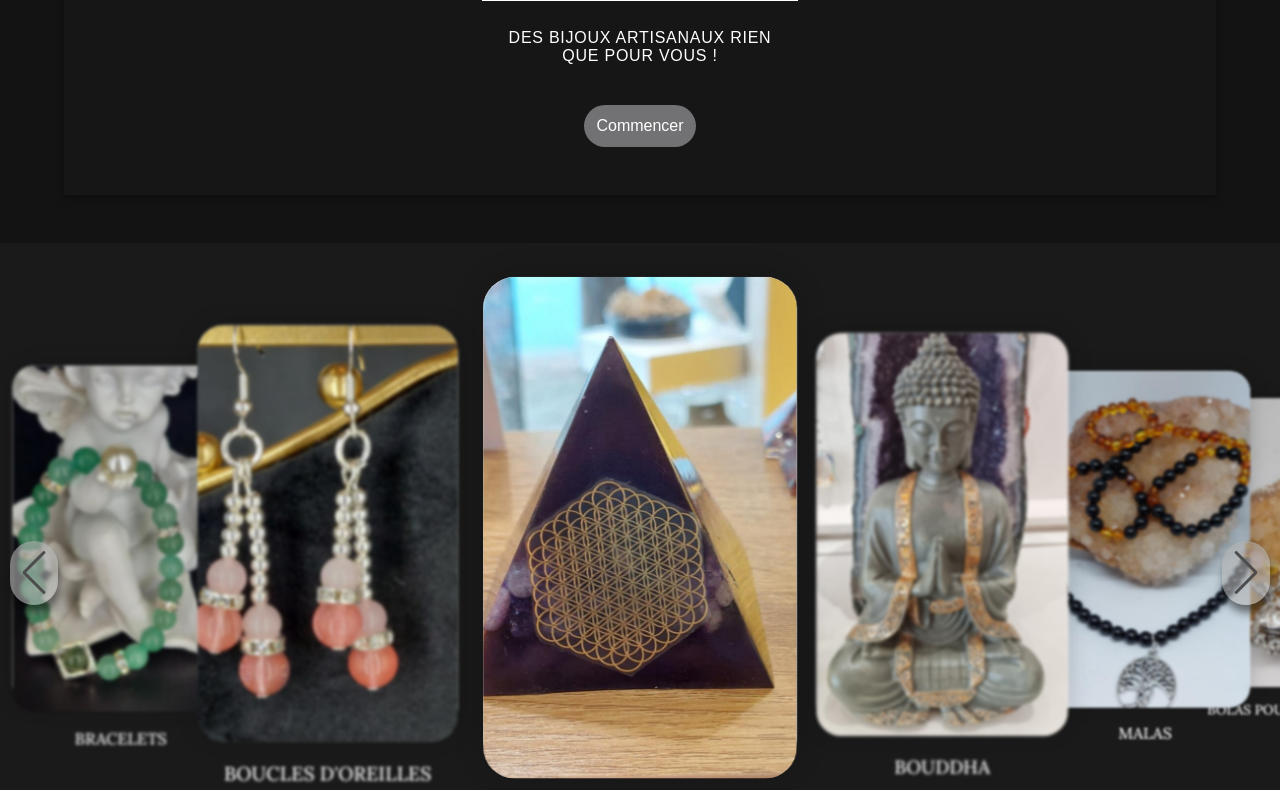
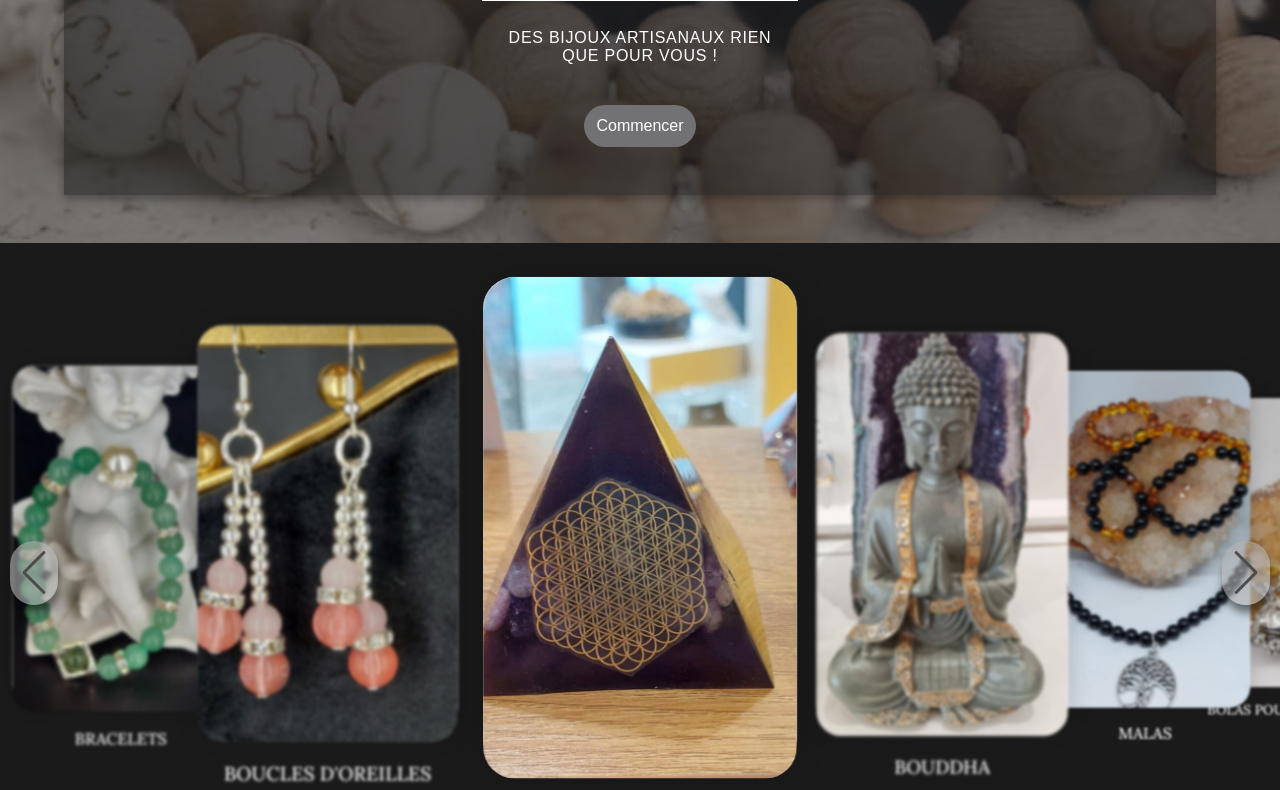
Before and after one commit to bateltech/-LPDL-Ecommerce-Website, a plain HTML site: page index.html in a window 1280 px wide. Shown: the part 545-1335 px from the top of the page. Drawn offline with nearby package versions, Linux system fonts and the light colour scheme.

Commit message:
Update styles.css

```diff
--- a/assets/css/styles.css
+++ b/assets/css/styles.css
@@ -81,7 +81,7 @@
 html {
 
   /* background: url(/assets/img/background.png) no-repeat center center fixed;  */
-  background: url(assets/img/wallpaper.png) no-repeat center center fixed;
+  background: url(/assets/img/wallpaper.png) no-repeat center center fixed;
   background-color: hsla(0, 0%, 0%, 1);
   -webkit-background-size: cover;
   -moz-background-size: cover;
```
